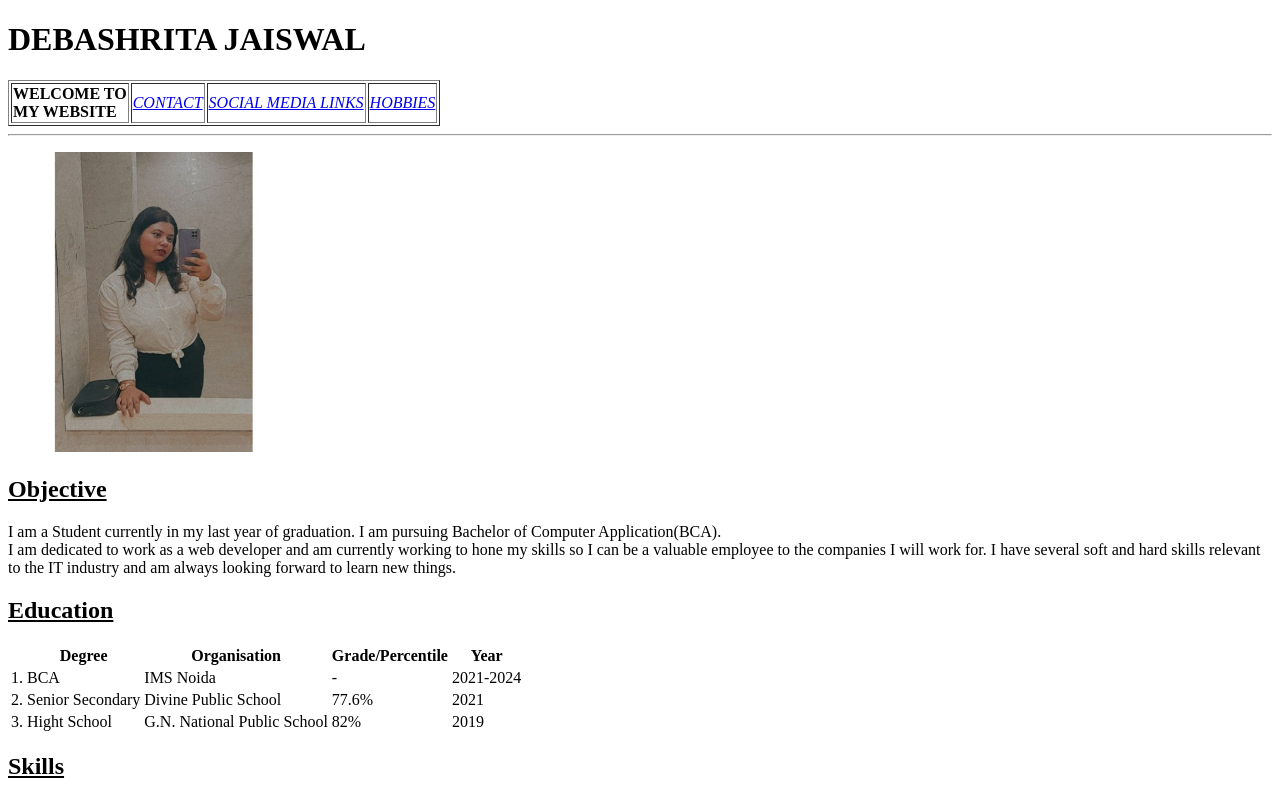
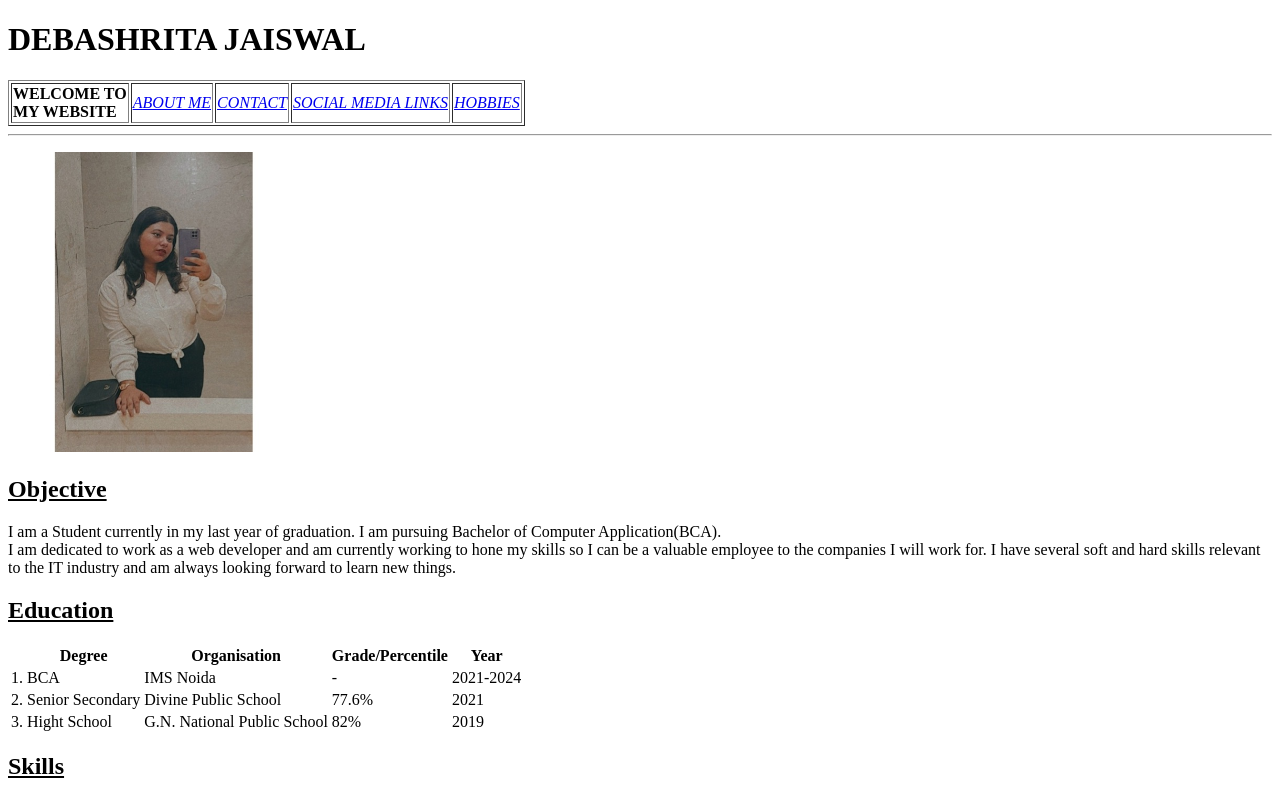
Before and after one commit to Debashrita-Jaiswal/html-resume, a plain HTML site: page index.html in a window 1280 px wide. Shown: the top 797 px of the page. Drawn offline with Linux system fonts and the light colour scheme.

Commit message:
Update index.html

```diff
--- a/index.html
+++ b/index.html
@@ -10,6 +10,7 @@
     <table border="1">
         <tr>
             <td><b>WELCOME TO <br/> MY WEBSITE</b></td>
+            <td><i><a href="./about.html">ABOUT ME</a></i></td>
             <td><i><a href="./contact.html">CONTACT</a></i></td>
             <td><a href="./links.html"><i>SOCIAL MEDIA LINKS</i></a></td>
             <td><a href="./hobbies.html"><i>HOBBIES</i></a></td>
```
